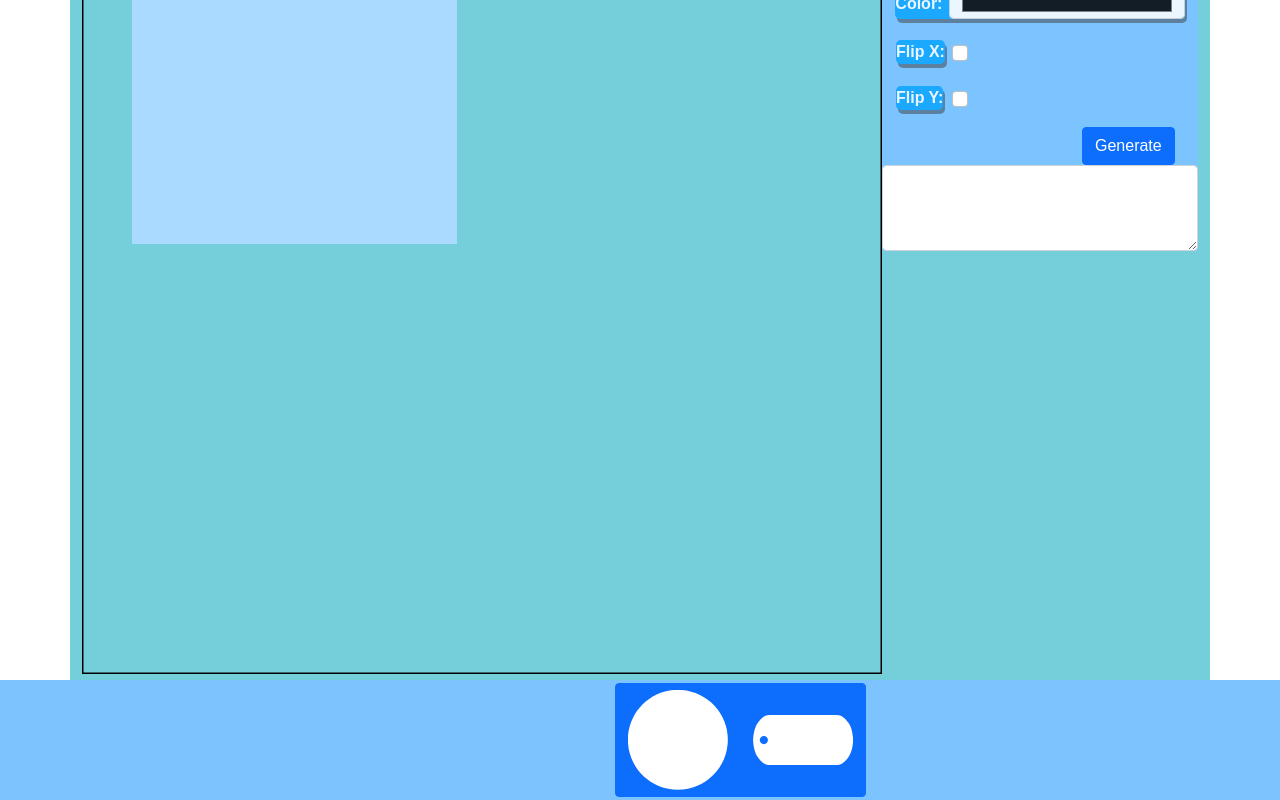
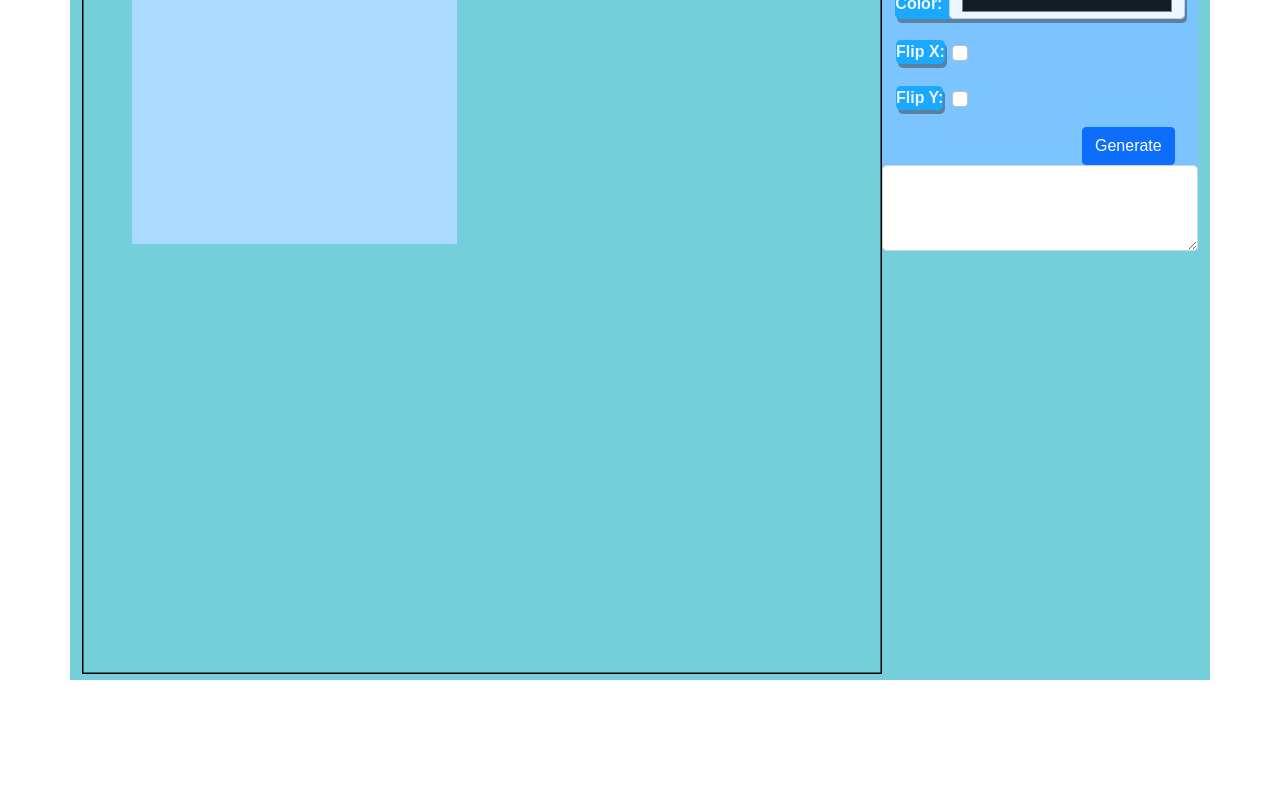
Before and after one commit to goldentoaste/bf1EmblemMaker, a React (Create React App) app in the folder emblem_maker/: page / in a window 1280 px wide. Shown: the part 181-981 px from the top of the page. After the commit the page ends 861 px from the top, so only its background shows below. Built offline with nearby package versions, Linux system fonts and the light colour scheme.

Commit message:
UI update

```diff
--- a/emblem_maker/src/App.js
+++ b/emblem_maker/src/App.js
@@ -12,7 +12,7 @@ import Canvas from './canvas';
 import Form from 'react-bootstrap/Form'
 import Image from 'react-bootstrap/Image'
 
-import {svgs, SvgContainer} from './svgsVals'
+
 const print = (...item) => {
     console.log(...item)
 }
@@ -58,28 +58,6 @@ function App() {
             setOpacity(obj.opacity);
             setColor(obj.color);
         }
-    }
-
-    let iconButtons = []
-
-    const maxIconSize = 100;
-
-    for (let key of Object.keys(svgs )){
-        let item = svgs[key];
-        let max =maxIconSize/ Math.max(item.width, item.height);
-        iconButtons.push(
-            <Button
-            onClick={(event)=>{
-                objRef.current.push(new CanvasObj(100, 100, item.width, item.height,
-                    item.path, key, false, false, 0, '#34dd55', 1
-                    ));
-            }}>
-                <img src={item.src}
-                width={item.width * max}
-                height={item.height * max}
-                />
-            </Button>
-        );
     }
 
     return (
@@ -204,8 +182,9 @@ function App() {
                             {['checkbox'].map((type) => (
                                 <div className="mb-3">
 
-                                   <Form.Check onChange={(e)=>{ print(e.target.checked)
-                                       }}/>
+                                    <Form.Check onChange={(e) => {
+                                        print(e.target.checked)
+                                    }} />
                                 </div>
                             ))}
                         </div>
@@ -218,7 +197,7 @@ function App() {
                             {['checkbox'].map((type) => (
                                 <div className="mb-3">
 
-                                   <Form.Check/>
+                                    <Form.Check />
                                 </div>
                             ))}
                         </div>
@@ -256,9 +235,8 @@ function App() {
 
             </div>
             <div class="Shapes">
-                        <ButtonGroup className="sm">
-                        {iconButtons}
-                        </ButtonGroup>
+
+
             </div>
 
 
```
Lines whose indentation alone changed are shown as unchanged.
